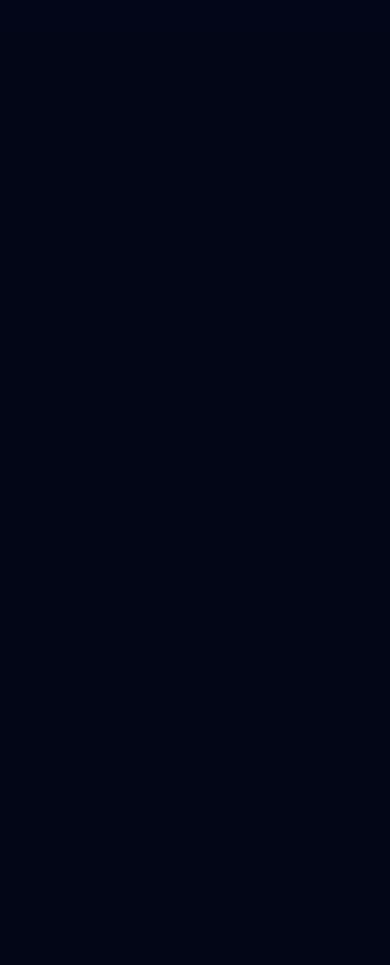
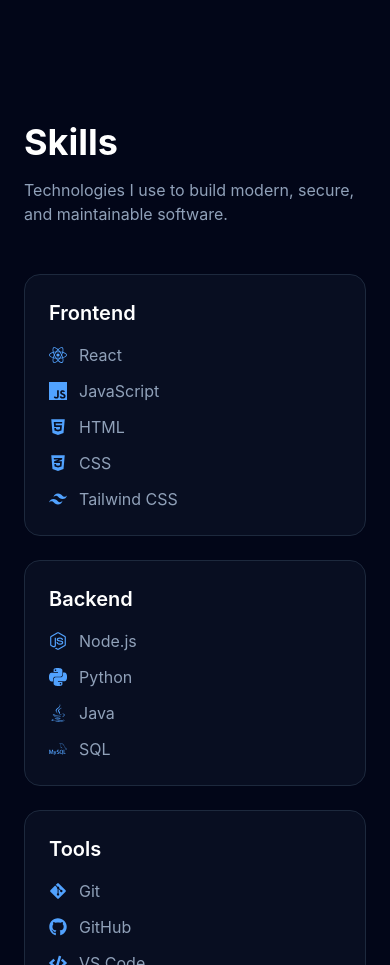
Before and after one commit to TheeBaranga/secure-portfolio, a React (Vite) app: page / in a window 390 px wide. Shown: the part 2800-3765 px from the top of the page. Before the commit the page ends 2826 px from the top, so only its background shows below. Built offline with nearby package versions, Linux system fonts and the light colour scheme.

Commit message:
feat: add responsive skills section with reusable cards

```diff
--- a/src/App.jsx
+++ b/src/App.jsx
@@ -1,6 +1,7 @@
 import Hero from "./components/sections/Hero.jsx";
 import Navbar from "./components/layout/Navbar";
 import About from "./components/sections/About.jsx";
+import Skills from "./components/sections/Skills.jsx";
 
 
 function App() {
@@ -9,6 +10,7 @@
       <Navbar />
       <Hero />
       <About />
+      <Skills />
     </div>
   );
 }
--- a/src/components/sections/Skills.jsx
+++ b/src/components/sections/Skills.jsx
@@ -0,0 +1,31 @@
+import SkillCard from "../ui/SkillCard";
+import { skillGroups } from "../../data/skills";
+
+function Skills() {
+    return (
+        <section
+            id="skills"
+            className="mx-auto max-w-7xl px-6 py-24"
+        >
+            <h2 className="text-4xl font-bold text-white">
+                Skills
+            </h2>
+
+            <p className="mt-4 max-w-2xl text-slate-400">
+                Technologies I use to build modern, secure, and maintainable software.
+            </p>
+
+            <div className="mt-12 grid gap-6 md:grid-cols-2">
+                {skillGroups.map((group) => (
+                    <SkillCard
+                        key={group.title}
+                        title={group.title}
+                        skills={group.skills}
+                    />
+                ))}
+            </div>
+        </section>
+    );
+}
+
+export default Skills;
--- /dev/null
+++ b/src/components/ui/SkillCard.jsx
@@ -0,0 +1,25 @@
+function SkillCard({ title, skills }) {
+    return (
+        <div className="rounded-2xl border border-slate-800 bg-slate-900/50 p-6 transition-all duration-300 hover:-translate-y-2 hover:border-blue-500/50">
+            <h3 className="mb-4 text-xl font-semibold text-white">
+                {title}
+            </h3>
+
+            <ul className="space-y-3">
+                {skills.map(({ name, icon: Icon }) => {
+                    return (
+                        <li
+                            key={name}
+                            className="flex items-center gap-3 text-slate-400"
+                        >
+                            <Icon className="text-lg text-blue-400" />
+                            <span>{name}</span>
+                        </li>
+                    );
+                })}
+            </ul>
+        </div>
+    );
+}
+
+export default SkillCard;
--- /dev/null
+++ b/src/data/skills.js
@@ -0,0 +1,44 @@
+import { FaReact, FaHtml5, FaCss3Alt, FaNodeJs, FaJava, FaGitAlt, FaGithub, FaCode } from "react-icons/fa";
+import { SiJavascript, SiTailwindcss, SiPython, SiMysql, SiDocker, SiKubernetes, SiTypescript } from "react-icons/si";
+import { FaAws } from "react-icons/fa";
+
+export const skillGroups =
+    [
+        {
+            title: "Frontend",
+            skills: [
+                { name: "React", icon: FaReact },
+                { name: "JavaScript", icon: SiJavascript },
+                { name: "HTML", icon: FaHtml5 },
+                { name: "CSS", icon: FaCss3Alt },
+                { name: "Tailwind CSS", icon: SiTailwindcss },
+            ]
+
+        },
+        {
+            title: "Backend",
+            skills: [
+                { name: "Node.js", icon: FaNodeJs },
+                { name: "Python", icon: SiPython },
+                { name: "Java", icon: FaJava },
+                { name: "SQL", icon: SiMysql },
+            ]
+        },
+        {
+            title: "Tools",
+            skills: [
+                { name: "Git", icon: FaGitAlt },
+                { name: "GitHub", icon: FaGithub },
+                { name: "VS Code", icon: FaCode },
+            ]
+        },
+        {
+            title: "Currently Learning",
+            skills: [
+                { name: "AWS", icon: FaAws },
+                { name: "Docker", icon: SiDocker },
+                { name: "Kubernetes", icon: SiKubernetes },
+                { name: "Typescript", icon: SiTypescript },
+            ]
+        }
+    ]
```
